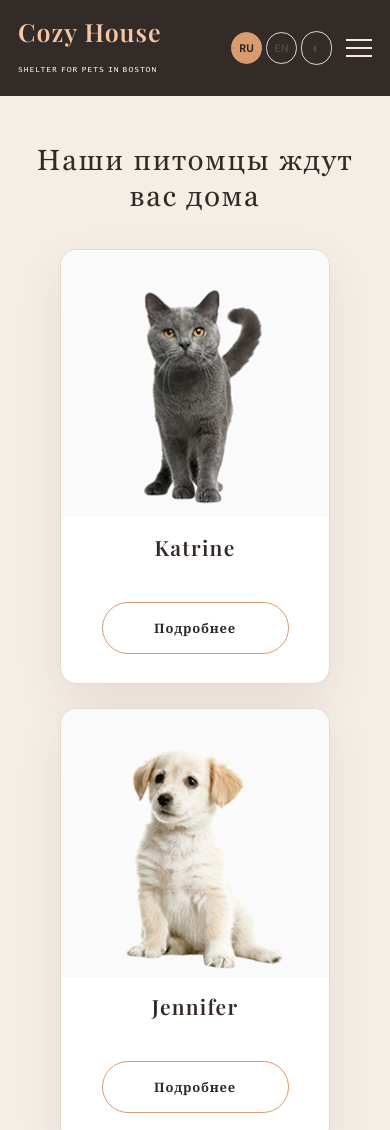
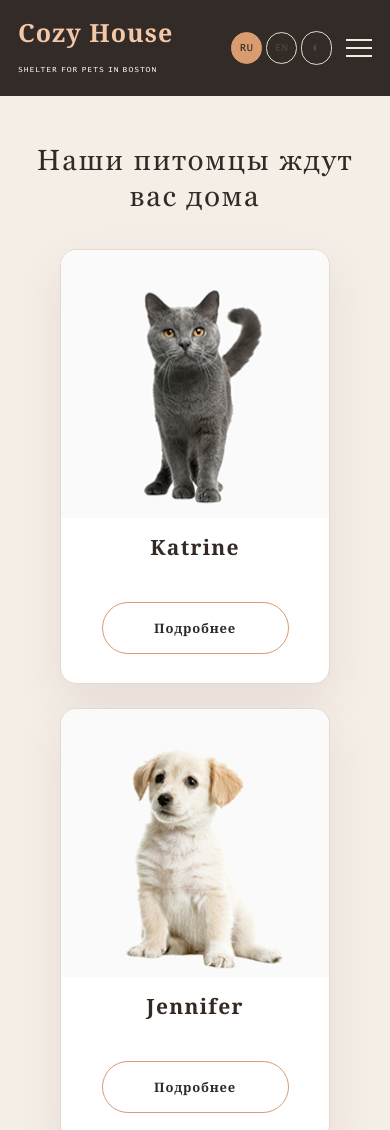
Before and after one commit to artkoro94/shelter, a website built with Vite: page page_2/shelter_main_2.html in a window 390 px wide. Shown: the top 1130 px of the page. Built offline with nearby package versions, Linux system fonts and the light colour scheme.

Commit message:
fix: polish responsive src/styles.css

```diff
--- a/src/styles.css
+++ b/src/styles.css
@@ -1,5 +1,3 @@
-@import url('https://fonts.googleapis.com/css2?family=DM+Sans:wght@400;500;600;700&family=Playfair+Display:wght@500;600;700&display=swap');
-
 :root {
   color-scheme: light;
   font-family: 'DM Sans', Arial, sans-serif;
```
